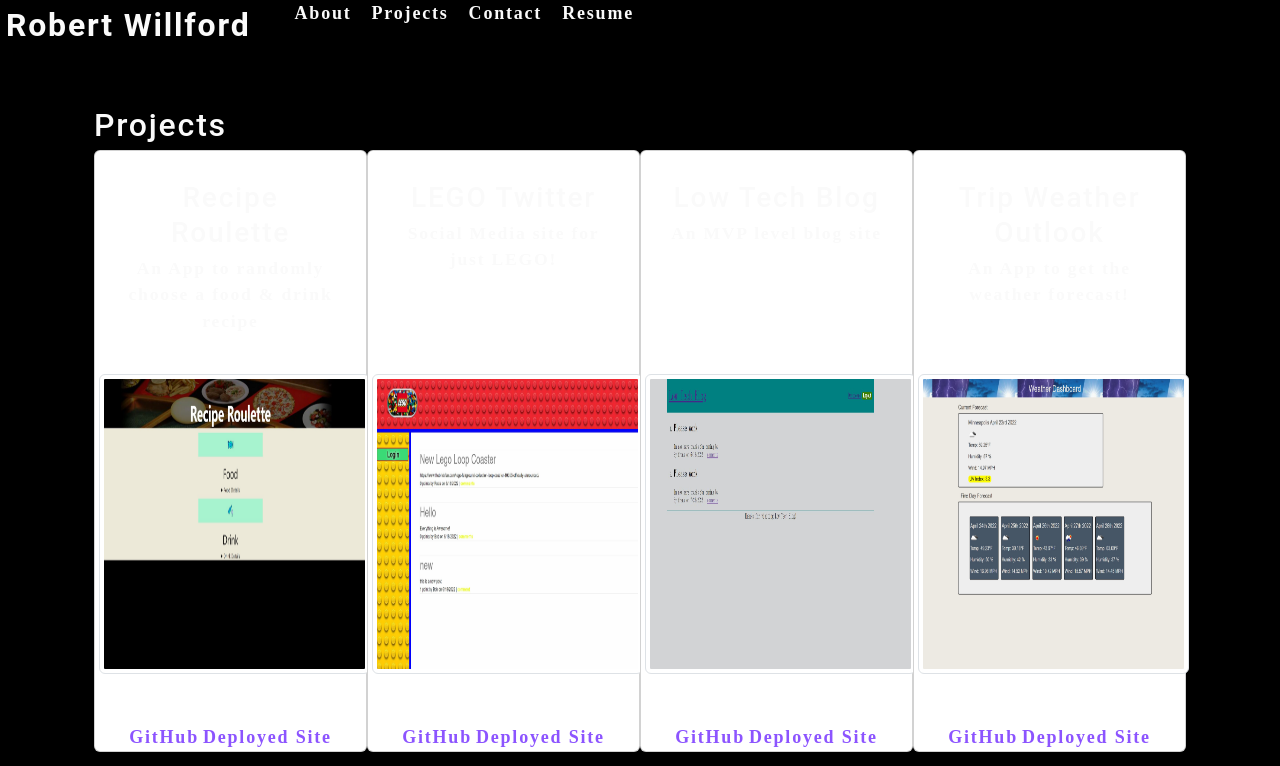
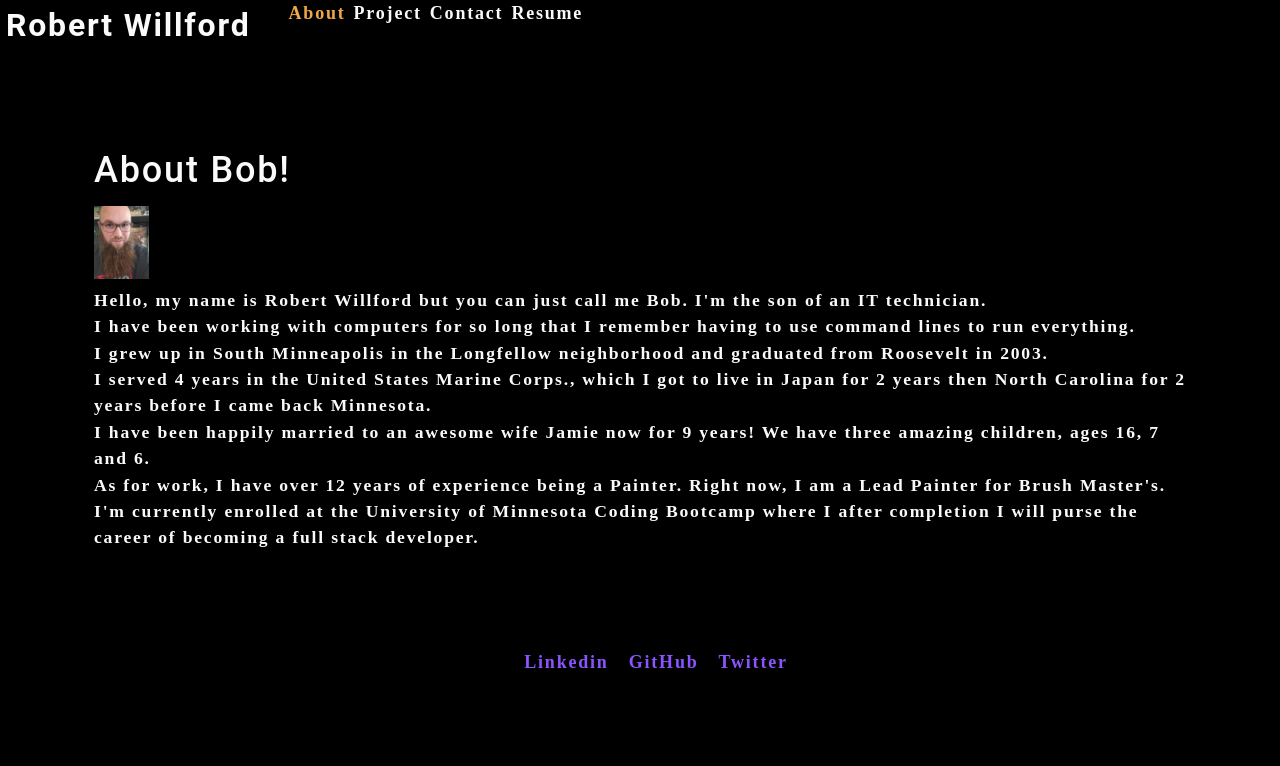
Before and after one commit to Rwillford/professional-portfolio, a React (Create React App) app: page / in a window 1280 px wide. Shown: the top 766 px of the page. Built offline with nearby package versions, Linux system fonts and the light colour scheme; the HTML template or start-up script is replaced by a standard one.

Commit message:
a very MVP portfolio

```diff
--- a/src/App.js
+++ b/src/App.js
@@ -9,26 +9,42 @@ import Footer from './components/Footer'
 import Resume from './components/Resume'
 
 function App() {
+  const [categories] = useState([
+    { name: 'about'},
+    { name: 'project'},
+    { name: 'contact'},
+    { name: 'resume'}
+  ])
+  const [currentCategory, setCurrentCategory] = useState(categories[0]);
   const [contactSelected, setContactSelected] =  useState(false);
 
+  function activeCategory(currentCategory, categories) {
+    switch(currentCategory.name) {
+      case 'about':
+        return(<About />)
+      case 'project':
+        return(<Project />)
+      case 'contact':
+        return(<ContactForm />)
+      case 'resume':
+        return(<Resume />)
+      default:
+        return(<About />)
+    };
+  }
 
 
   return (
     <div>
       <Header
+        categories={categories}
+        setCurrentCategory={setCurrentCategory}
+        currentCategory={currentCategory}
         contactSelected={contactSelected}
         setContactSelected={setContactSelected}
       ></Header>
       <main>
-        {!contactSelected ? (
-          <>
-            <Project />
-            <About />
-            <Resume />
-          </>
-        ) : (
-          <ContactForm />
-        )}
+        {activeCategory(currentCategory)}
       </main>
       <Footer />
     </div>
--- a/src/components/Contact/index.js
+++ b/src/components/Contact/index.js
@@ -31,7 +31,7 @@ function ContactForm() {
     }
 
     return (
-        <section>
+        <section id="contact">
             <h1>Contact Me</h1>
             <form id="contact-form" onSubmit={handleSubmit}>
                 <div>
--- a/src/components/Header/index.js
+++ b/src/components/Header/index.js
@@ -2,7 +2,7 @@ import React from 'react';
 import Nav from '../Nav';
 
 function Header(props) {
-    const { contactSelected, setContactSelected } = props
+    const { categories = [], currentCategory, setCurrentCategory, contactSelected, setContactSelected } = props
     return (
         <header className="flex-row px-1">
             <h2>
@@ -10,7 +10,9 @@ function Header(props) {
             </h2>
 
             <Nav
-
+                categories={categories}
+                setCurrentCategory={setCurrentCategory}
+                currentCategory={currentCategory}
                 contactSelected={contactSelected}
                 setContactSelected={setContactSelected}
             ></Nav>
--- a/src/components/Nav/index.js
+++ b/src/components/Nav/index.js
@@ -1,16 +1,28 @@
-import React from 'react';
+import React, { useEffect } from 'react';
+import { capitalizeFirstLetter } from '../../utils/helpers';
 
 function Nav(props) {
-    const {contactSelected, setContactSelected } = props;
-
+    const {
+        categories = [],
+        currentCategory,
+        setCurrentCategory,
+        contactSelected,
+        setContactSelected
+    } = props;
+    useEffect(() => {
+        document.title = capitalizeFirstLetter(currentCategory.name);
+      }, [currentCategory]);
 
     return (
         <nav>
             <ul className="flex-row">
-                <li className="mx-2 navActive"><a href="#about" onClick={() => setContactSelected(false)}>About</a></li>
-                <li className="mx-2 navActive"><a href="#projects" onClick={() => setContactSelected(false)}>Projects</a></li>
-                <li className={`mx-2 ${contactSelected && 'navActive'}`}><a href="#contact" onClick={() => setContactSelected(true)}>Contact</a></li>
-                <li className="mx-2"><a href="#resume">Resume</a></li>
+            {categories.map((category) => (
+            <li className={`mx-1 ${currentCategory.name === category.name && 'navActive'}`} key={category.name}>
+              <span onClick={() => {setCurrentCategory(category)}}>
+                {capitalizeFirstLetter(category.name)}
+              </span>
+            </li>
+          ))}
             </ul>
         </nav>
     )
--- a/src/components/Projects/index.js
+++ b/src/components/Projects/index.js
@@ -49,7 +49,7 @@ function Project() {
 
     return (
         <div>
-            <h2 id="projects">Projects</h2>
+            <h2 id="project">Projects</h2>
         <section className="flex-row">
             {projects.map(project =>{
                 return (
--- a/src/components/Resume/index.js
+++ b/src/components/Resume/index.js
@@ -8,6 +8,8 @@ function Resume() {
                 <h2>Resume</h2>
                 <embed
                     src={resume}
+                    width = "750px"
+                    height = "1000px"
                     type="application/pdf">
                 </embed>
                 <a href={resume}>Download My Resume</a>
```
